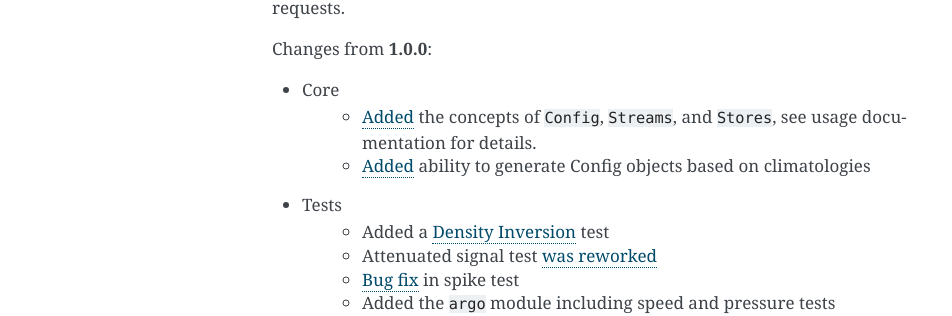
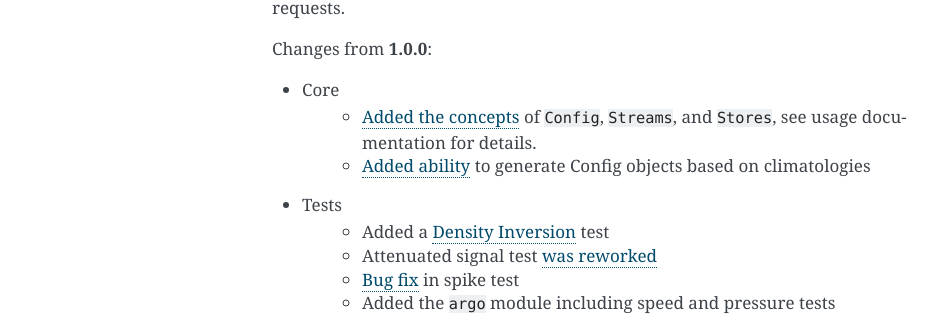
Before and after one commit to ioos/ioos_qc, a Sphinx documentation site: the page built from docs/source/releases.rst, in a window 1280 px wide and 900 px high. Shown: the part 448-764 px from the top of the window, without its empty margins (148-1100 px from the left). Built offline with Sphinx 7.4.7, drawn with Linux system fonts in a browser that asks for light colours.

Commit message:
disambiguate and fix some indentations

```diff
--- a/docs/source/releases.rst
+++ b/docs/source/releases.rst
@@ -11,8 +11,8 @@ Special thanks to @jessicaaustin, @JessyBarette, @yosoyjay, and @eldobbins for r
 Changes from **1.0.0**:
 
 * Core
-    * `Added <https://github.com/ioos/ioos_qc/pull/39>`_ the concepts of ``Config``, ``Streams``, and ``Stores``, see usage documentation for details.
-    * `Added <https://github.com/ioos/ioos_qc/pull/39/commits/be7d1daf02791fc7a9443b80ac9f4a91f0578e63>`_ ability to generate Config objects based on climatologies
+    * `Added the concepts <https://github.com/ioos/ioos_qc/pull/39>`_ of ``Config``, ``Streams``, and ``Stores``, see usage documentation for details.
+    * `Added ability <https://github.com/ioos/ioos_qc/pull/39/commits/be7d1daf02791fc7a9443b80ac9f4a91f0578e63>`_ to generate Config objects based on climatologies
 * Tests
     * Added a `Density Inversion <https://github.com/ioos/ioos_qc/pull/42>`_ test
     * Attenuated signal test `was reworked <https://github.com/ioos/ioos_qc/pull/32>`_
```
Also changed, not shown: docs/source/usage.rst (+4 -4 lines).
